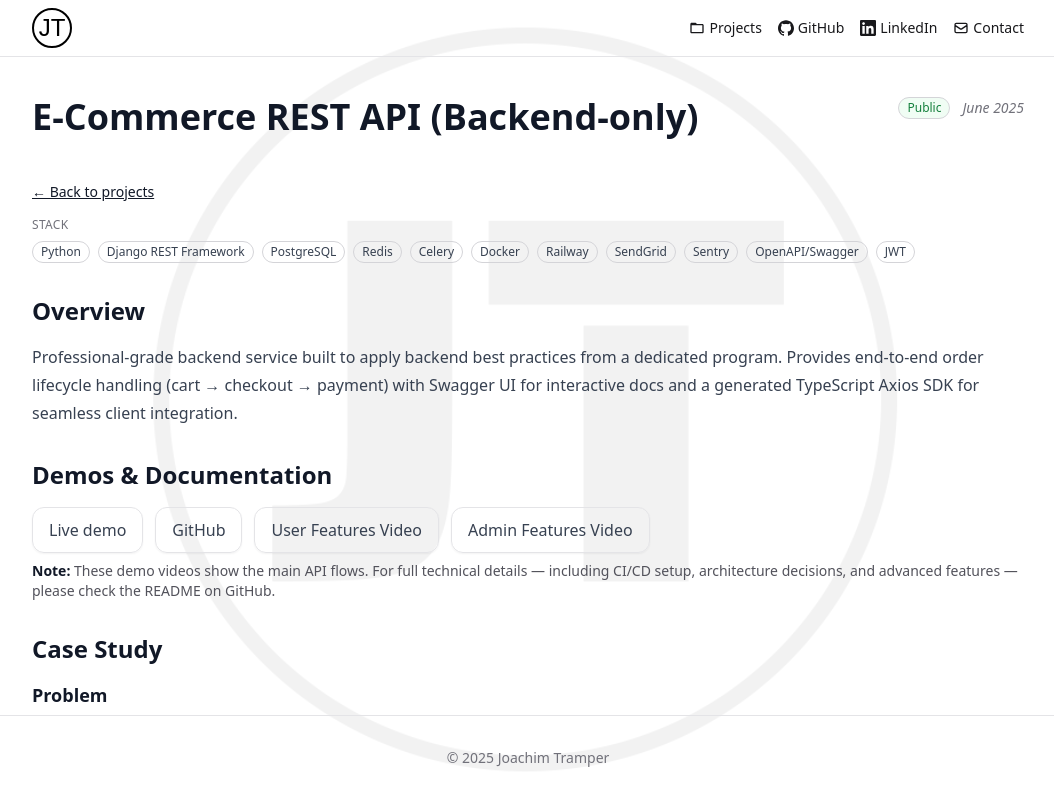
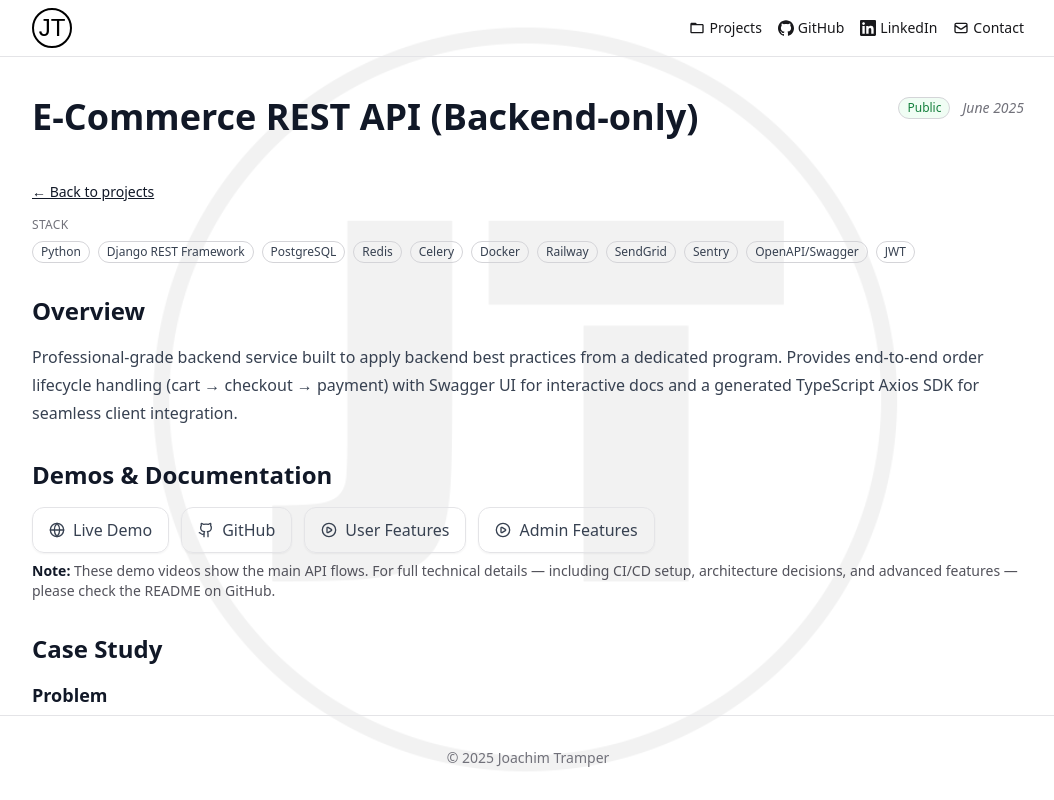
Before and after one commit to JoachimTramper/Portfolio, a React (Vite) app: page /projects/ecommerce-api in a window 1280 px wide. Shown: the whole page, without its empty margins (112-1166 px from the left). Built offline with nearby package versions, Linux system fonts and the light colour scheme; a web font is replaced by a local one.

Commit message:
Added links to demo video's MTA, updated Project Details and tweaked button styles.

```diff
--- a/src/App.tsx
+++ b/src/App.tsx
@@ -8,7 +8,7 @@ import Header from './components/Header'
 export default function App() {
   return (
     <div className="relative h-dvh flex flex-col min-h-0 overflow-x-hidden bg-white dark:bg-zinc-950">
-      {/* Achtergrondlogo */}
+      {/* Background logo */}
       <div
         className="pointer-events-none fixed inset-0 z-0 flex items-center justify-center"
         aria-hidden="true"
--- a/src/data/projects.ts
+++ b/src/data/projects.ts
@@ -7,6 +7,7 @@ export type Project = {
   summary: string
   description: string
   demo?: string | null
+  demoLabel?: string
   github?: string | null
   problem?: string
   analysis?: string
@@ -36,25 +37,42 @@ export const projects: Project[] = [
       'Web3 verification portal with wallet login, NFT ownership checks, and conditional user flows.',
     description:
       'A production-ready full-stack application used to verify Solana wallet ownership and NFT possession as part of the Meme Theft Auto ecosystem. ' +
-      'The system enables users to request a unique code, place it in their Rockstar Social Club bio, and—after admin validation—unlock access to a personalized dashboard.',
+      'The system enables users to submit their Social Club username, wallet address, and a short profile video, after which they are assigned to a Rockstar Crew. An admin manually verifies the user’s earned online cash and, once approved, assigns them a corresponding amount of MTA tokens. The user can then mint a free access NFT, which grants entry to a personalized dashboard.',
     demo: 'https://verify.memetheftauto.io',
+    demoLabel: 'Live App',
     github: null,
     problem:
-      'Ensure only users who minted and currently hold the correct NFT can access exclusive parts of the Meme Theft Auto ecosystem.',
+      'Ensure that only legitimate users can mint the access NFT and enter restricted parts of the Meme Theft Auto ecosystem, without violating Rockstar’s strict policy on obtaining third-party profile information.',
     analysis:
-      'Mapped a hybrid flow combining on-chain verification with off-chain user validation. ' +
-      'Because Rockstar offers no public API and explicitly disallows scraping, we introduced a manual code-based verification step. ' +
-      'Admins review submitted Social Club profiles and assign points accordingly.',
+      'Designed a hybrid verification flow that combines off-chain identity validation with on-chain access control. ' +
+      'Because Rockstar strictly prohibits access to third-party Social Club profiles, we introduced a manual video-based verification step. ' +
+      'Users upload a screen recording of their own profile, after which an admin verifies identity within a shared crew and assigns an amount based on the user’s in-game earnings. ' +
+      'Once eligible, the user mints an access NFT via an external flow. NFT ownership is then validated on-chain to grant access to a personalized dashboard — where the assigned amount is converted into MTA tokens.',
     solution:
-      'Developed a React/Node.js application using Solana Wallet Adapter for authentication. ' +
-      'Users generate a verification code, connect their wallet, and place the code in their Social Club bio. ' +
-      'Admins manually confirm these profiles, assign points, and mark users as verified. ' +
-      'Upon next login, users with a verified status and required NFT in their wallet are granted access to a custom dashboard.',
+      'Built a React/Node.js application powered by Firebase Firestore and deployed via Vercel and Railway. ' +
+      'Authentication is handled through Solana Wallet Adapter, allowing users to connect their wallet before submitting a verification request. ' +
+      'The app supports video uploads (profile walkthrough), wallet address capture, and crew assignment. ' +
+      'Admins review each submission within a custom admin panel, verify identity based on the shared crew and video proof, and assign an earned amount. ' +
+      'After minting the access NFT via an external flow, users gain entry to a gated dashboard — where the admin-assigned amount is converted into MTA tokens.',
     result:
-      'Successful live deployment at verify.memetheftauto.io. The system ensures gated access while staying compliant with platform restrictions. ' +
-      'Clear UX for both users and admins, with an extensible foundation for further ecosystem engagement features.',
-    videos: [],
-    note: '',
+      'Successful live deployment at verify.memetheftauto.io, enabling secure, gated access to the Meme Theft Auto ecosystem without violating Rockstar’s third-party data policy. ' +
+      'The system offers a clear user journey — from wallet connection and video verification to dashboard access and MTA token distribution — supported by a clean UI for both users and admins. ' +
+      'Built with scalability in mind, the platform lays a solid foundation for expanding the ecosystem — with potential for features like leaderboards, token-gated experiences, or on-chain rewards.',
+    videos: [
+      {
+        title: 'User (Mobile)',
+        url: 'https://www.youtube.com/watch?v=G6R77x1RaMI',
+      },
+      {
+        title: 'User (Desktop)',
+        url: 'https://www.youtube.com/watch?v=Iooi4OERE2Q',
+      },
+      {
+        title: 'Admin Panel',
+        url: 'https://www.youtube.com/watch?v=hqYGYx-wSuY',
+      },
+    ],
+    note: 'Both user demo videos exclude the admin-side verification. Refer to the admin video for that part.',
   },
   {
     slug: 'ecommerce-api',
@@ -81,14 +99,15 @@ export const projects: Project[] = [
       'Provides end-to-end order lifecycle handling (cart → checkout → payment) with Swagger UI for interactive docs ' +
       'and a generated TypeScript Axios SDK for seamless client integration.',
     demo: 'https://api.joachimtramper.dev',
+    demoLabel: 'Live Demo',
     github: 'https://github.com/joachimtramper/E-Commerce-REST-API---Django-REST-Framework',
     videos: [
       {
-        title: 'User Features Video',
+        title: 'User Features',
         url: 'https://youtu.be/iGAfOA99M4M',
       },
       {
-        title: 'Admin Features Video',
+        title: 'Admin Features',
         url: 'https://youtu.be/qXba4KJ0Xi0',
       },
     ],
--- a/src/pages/Home.tsx
+++ b/src/pages/Home.tsx
@@ -1,4 +1,5 @@
 import { Link } from 'react-router-dom'
+import { Folders, Mail } from 'lucide-react'
 
 export default function Home() {
   return (
@@ -41,11 +42,11 @@ export default function Home() {
       </div>
 
       <div className="flex gap-3">
-        <Link to="/projects" className="btn btn-accent">
-          View projects →
+        <Link to="/projects" className="btn btn-accent flex items-center gap-2">
+          View projects <Folders size={16} />
         </Link>
-        <Link to="/contact" className="btn btn-accent">
-          Get in touch
+        <Link to="/contact" className="btn btn-accent flex items-center gap-2">
+          Get in touch <Mail size={16} />
         </Link>
       </div>
     </section>
--- a/src/pages/ProjectDetail.tsx
+++ b/src/pages/ProjectDetail.tsx
@@ -1,5 +1,6 @@
 import { useParams, Link } from 'react-router-dom'
 import { projects } from '@/data/projects'
+import { PlayCircle, Globe, Github } from 'lucide-react'
 
 export default function ProjectDetail() {
   const { slug } = useParams()
@@ -78,10 +79,11 @@ export default function ProjectDetail() {
                 href={project.demo}
                 target="_blank"
                 rel="noreferrer noopener"
-                className="btn btn-accent"
-                aria-label="Open live demo in a new tab"
+                className="btn btn-accent flex items-center gap-2"
+                aria-label={`Open ${project.demoLabel ?? 'live demo'} in a new tab`}
               >
-                Live demo
+                <Globe className="w-4 h-4" />
+                {project.demoLabel ?? 'Live demo'}
               </a>
             )}
 
@@ -90,9 +92,10 @@ export default function ProjectDetail() {
                 href={project.github}
                 target="_blank"
                 rel="noreferrer noopener"
-                className="btn btn-accent"
+                className="btn btn-accent flex items-center gap-2"
                 aria-label="Open GitHub repository in a new tab"
               >
+                <Github className="w-4 h-4" />
                 GitHub
               </a>
             )}
@@ -104,9 +107,10 @@ export default function ProjectDetail() {
                   href={v.url}
                   target="_blank"
                   rel="noreferrer noopener"
-                  className="btn btn-accent"
+                  className="btn btn-accent flex items-center gap-2"
                   aria-label={`Open video: ${v.title}`}
                 >
+                  <PlayCircle className="w-4 h-4" />
                   {v.title}
                 </a>
               ))}
```
